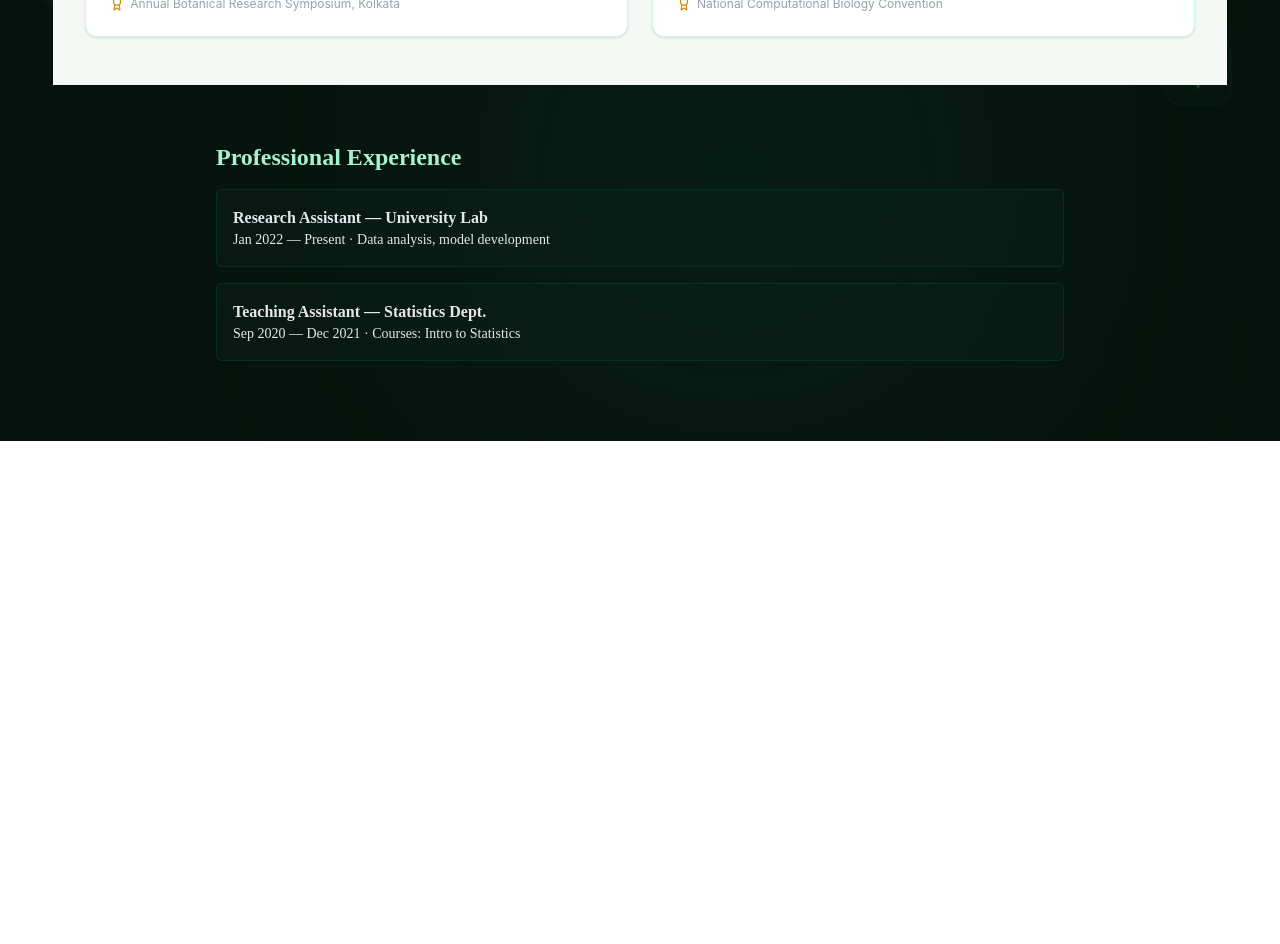
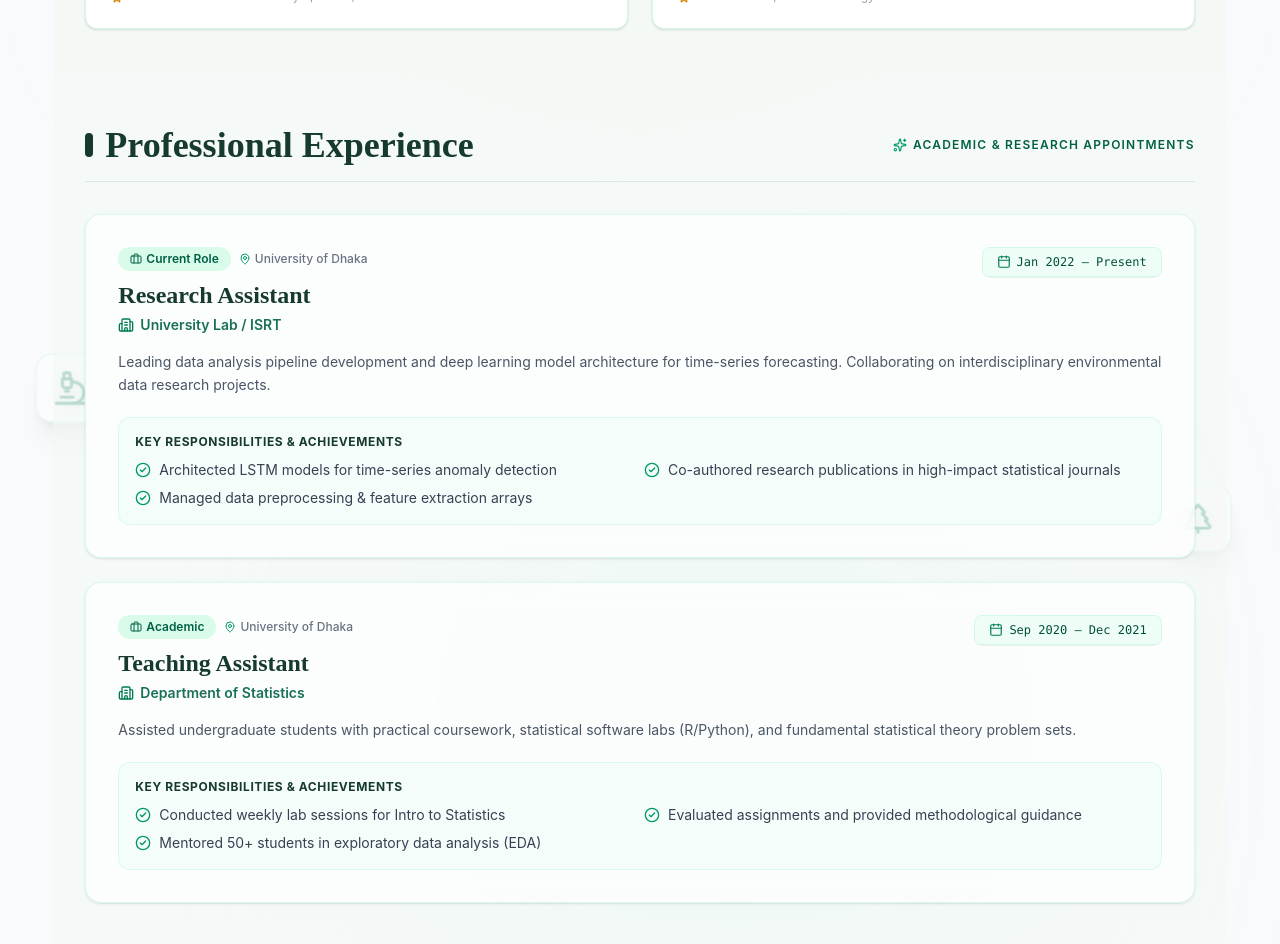
Before and after one commit to FrontFury/ramen-kumar-das-portfolio-client, a React (Vite) app: page /awards-experience in a window 1280 px wide. Shown: the part 1620-2564 px from the top of the page. Before the commit the page ends 2061 px from the top, so only its background shows below. Built offline with nearby package versions, Linux system fonts and the light colour scheme.

Commit message:
Update deep theme to light theme

```diff
--- a/src/Layout/Main.jsx
+++ b/src/Layout/Main.jsx
@@ -8,29 +8,28 @@ import { Leaf, TreePine, Sparkles, Microscope } from "lucide-react";
 // =====================================================
 const floatingNatureIcons = [
   // Left Side Floating Stack
-  { Icon: Leaf, top: "15%", left: "3%", size: 32, color: "#4ADE80", delay: 0 },
-  { Icon: TreePine, top: "45%", left: "2%", size: 36, color: "#22C55E", delay: 1 },
-  { Icon: Microscope, top: "75%", left: "3%", size: 34, color: "#A7F3D0", delay: 2 },
+  { Icon: Leaf, top: "15%", left: "3%", size: 32, color: "#10B981", delay: 0 },
+  { Icon: TreePine, top: "45%", left: "2%", size: 36, color: "#059669", delay: 1 },
+  { Icon: Microscope, top: "75%", left: "3%", size: 34, color: "#047857", delay: 2 },
 
   // Right Side Floating Stack
-  { Icon: Sparkles, top: "18%", right: "3%", size: 30, color: "#FACC15", delay: 1.5 },
-  { Icon: Leaf, top: "50%", right: "2%", size: 34, color: "#34D399", delay: 0.8 },
-  { Icon: TreePine, top: "80%", right: "4%", size: 32, color: "#16A34A", delay: 1.8 },
+  { Icon: Sparkles, top: "18%", right: "3%", size: 30, color: "#D97706", delay: 1.5 },
+  { Icon: Leaf, top: "50%", right: "2%", size: 34, color: "#10B981", delay: 0.8 },
+  { Icon: TreePine, top: "80%", right: "4%", size: 32, color: "#047857", delay: 1.8 },
 ];
 
 const Main = () => {
   return (
-    // Nature Theme: Dark Forest Green Background
-    <div className="relative min-h-screen bg-[#07130E] text-zinc-100 flex flex-col justify-between selection:bg-emerald-700 selection:text-white font-['Playfair_Display',serif] overflow-hidden">
+    <div className="relative min-h-screen bg-[#F8FAFC] text-zinc-800 flex flex-col justify-between selection:bg-emerald-600 selection:text-white font-['Playfair_Display',serif] overflow-hidden">
 
-      {/* 1. Organic Grid / Subtle Texture Overlay */}
-      <div className="absolute inset-0 bg-[linear-gradient(to_right,#163a2d1a_1px,transparent_1px),linear-gradient(to_bottom,#163a2d1a_1px,transparent_1px)] bg-[size:4rem_4rem] [mask-image:radial-gradient(ellipse_60%_50%_at_50%_0%,#000_70%,transparent_100%)] pointer-events-none z-0" />
+      {/* 1. Subtle Light Grid Overlay */}
+      <div className="absolute inset-0 bg-[linear-gradient(to_right,#0596690a_1px,transparent_1px),linear-gradient(to_bottom,#0596690a_1px,transparent_1px)] bg-[size:4rem_4rem] [mask-image:radial-gradient(ellipse_60%_50%_at_50%_0%,#000_70%,transparent_100%)] pointer-events-none z-0" />
 
-      {/* 2. Soft Nature Background Glows (Forest Emerald & Sunlight Gold) */}
+      {/* 2. Soft Whitedish / Mint & Emerald Glows */}
       <div className="absolute inset-0 pointer-events-none z-0">
-        <div className="absolute top-10 left-1/4 w-[500px] h-[500px] bg-[#163A2D]/40 rounded-full blur-[160px]" />
-        <div className="absolute bottom-10 right-1/4 w-[450px] h-[450px] bg-emerald-900/30 rounded-full blur-[160px]" />
-        <div className="absolute top-1/2 left-1/2 -translate-x-1/2 -translate-y-1/2 w-[600px] h-[600px] bg-amber-500/5 rounded-full blur-[180px]" />
+        <div className="absolute top-10 left-1/4 w-[500px] h-[500px] bg-emerald-100/60 rounded-full blur-[140px]" />
+        <div className="absolute bottom-10 right-1/4 w-[450px] h-[450px] bg-teal-100/50 rounded-full blur-[140px]" />
+        <div className="absolute top-1/2 left-1/2 -translate-x-1/2 -translate-y-1/2 w-[600px] h-[600px] bg-amber-100/40 rounded-full blur-[160px]" />
       </div>
 
       {/* 3. Floating Nature & Research Icons */}
@@ -40,11 +39,11 @@ const Main = () => {
           return (
             <motion.div
               key={idx}
-              initial={{ y: 0, opacity: 0.2 }}
+              initial={{ y: 0, opacity: 0.3 }}
               animate={{
                 y: [-12, 12, -12],
                 scale: [1, 1.08, 1],
-                opacity: [0.2, 0.45, 0.2],
+                opacity: [0.3, 0.6, 0.3],
               }}
               transition={{
                 duration: 6 + (idx % 3),
@@ -58,12 +57,12 @@ const Main = () => {
                 left: item.left,
                 right: item.right,
               }}
-              className="hidden lg:flex p-3.5 rounded-2xl bg-[#0C2219]/60 border border-emerald-800/40 backdrop-blur-md shadow-2xl items-center justify-center"
+              className="hidden lg:flex p-3.5 rounded-2xl bg-white/80 border border-emerald-100 shadow-xl items-center justify-center backdrop-blur-md"
             >
               <NatureIcon
                 size={item.size}
                 color={item.color}
-                style={{ filter: `drop-shadow(0 0 10px ${item.color}55)` }}
+                style={{ filter: `drop-shadow(0 2px 8px ${item.color}33)` }}
               />
             </motion.div>
           );
@@ -73,8 +72,8 @@ const Main = () => {
       {/* Navigation Bar */}
       <Navbar />
 
-      {/* Dynamic Route Pages - Width Updated to 11/12 */}
-      <main className="relative z-10 flex-grow w-11/12 mx-auto py-6">
+      {/* Dynamic Route Pages - Fixed Navbar এর জন্য pt-20 sm:pt-24 এবং নিচ থেকে স্পেসের জন্য mb-12 যোগ করা হয়েছে */}
+      <main className="relative z-10 flex-grow w-11/12 mx-auto pt-20 sm:pt-24 pb-12">
         <Outlet />
       </main>
 
--- a/src/pages/Experience/ProfessionalExperience/ProfessionalExperience.jsx
+++ b/src/pages/Experience/ProfessionalExperience/ProfessionalExperience.jsx
@@ -1,24 +1,130 @@
 import React from "react";
+import { Briefcase, Calendar, MapPin, CheckCircle2, ChevronRight, Building2, Sparkles } from "lucide-react";
 
 const ProfessionalExperience = () => {
+  const experiences = [
+    {
+      id: 1,
+      role: "Research Assistant",
+      institution: "University Lab / ISRT",
+      location: "University of Dhaka",
+      period: "Jan 2022 — Present",
+      type: "Current Role",
+      description:
+        "Leading data analysis pipeline development and deep learning model architecture for time-series forecasting. Collaborating on interdisciplinary environmental data research projects.",
+      highlights: [
+        "Architected LSTM models for time-series anomaly detection",
+        "Co-authored research publications in high-impact statistical journals",
+        "Managed data preprocessing & feature extraction arrays"
+      ]
+    },
+    {
+      id: 2,
+      role: "Teaching Assistant",
+      institution: "Department of Statistics",
+      location: "University of Dhaka",
+      period: "Sep 2020 — Dec 2021",
+      type: "Academic",
+      description:
+        "Assisted undergraduate students with practical coursework, statistical software labs (R/Python), and fundamental statistical theory problem sets.",
+      highlights: [
+        "Conducted weekly lab sessions for Intro to Statistics",
+        "Evaluated assignments and provided methodological guidance",
+        "Mentored 50+ students in exploratory data analysis (EDA)"
+      ]
+    }
+  ];
+
   return (
-    <section className="py-8">
-      <div className="max-w-4xl mx-auto bg-[#07130E]/0 p-6 rounded-lg">
-        <h2 className="text-2xl font-bold text-emerald-200 mb-4 font-['Playfair_Display',serif]">
-          Professional Experience
-        </h2>
+    <section className="w-full min-h-screen bg-[#F4F9F5]/60 py-12 px-4 sm:px-6 lg:px-8 font-sans text-gray-800">
+      <div className="max-w-6xl mx-auto">
 
-        <div className="space-y-4 text-gray-200">
-          <article className="p-4 bg-[#0B2A20]/30 rounded-md border border-emerald-800/30">
-            <h3 className="font-semibold">Research Assistant — University Lab</h3>
-            <p className="text-sm">Jan 2022 — Present · Data analysis, model development</p>
-          </article>
+        {/* ==========================================
+            SECTION HEADER (Matching AwardPage Style)
+        ========================================== */}
+        <div className="flex flex-col sm:flex-row justify-between items-start sm:items-center mb-8 border-b border-emerald-900/10 pb-4">
+          <div className="flex items-center gap-3">
+            <span className="w-2 h-6 bg-[#163A2D] rounded-full inline-block" />
+            <h1 className="text-3xl sm:text-4xl font-bold font-['Playfair_Display',serif] text-[#163A2D]">
+              Professional Experience
+            </h1>
+          </div>
+          <span className="text-xs tracking-widest text-emerald-800 uppercase font-semibold mt-2 sm:mt-0 flex items-center gap-1.5">
+            <Sparkles className="w-3.5 h-3.5 text-emerald-600" />
+            Academic & Research Appointments
+          </span>
+        </div>
 
-          <article className="p-4 bg-[#0B2A20]/30 rounded-md border border-emerald-800/30">
-            <h3 className="font-semibold">Teaching Assistant — Statistics Dept.</h3>
-            <p className="text-sm">Sep 2020 — Dec 2021 · Courses: Intro to Statistics</p>
-          </article>
+        {/* ==========================================
+            EXPERIENCE LIST (Glassmorphism Cards)
+        ========================================== */}
+        <div className="space-y-6">
+          {experiences.map((exp) => (
+            <div
+              key={exp.id}
+              className="group relative bg-white/70 backdrop-blur-md rounded-2xl border border-emerald-100/80 shadow-sm hover:shadow-md hover:border-emerald-200 transition-all duration-300 p-6 sm:p-8"
+            >
+              {/* Subtle Ambient Accent Line */}
+              <div className="absolute top-0 left-8 right-8 h-[2px] bg-gradient-to-r from-transparent via-emerald-400/40 to-transparent opacity-0 group-hover:opacity-100 transition-opacity duration-300" />
+
+              <div className="flex flex-col lg:flex-row lg:items-start lg:justify-between gap-4 mb-4">
+
+                {/* Role & Organization Info */}
+                <div>
+                  <div className="flex flex-wrap items-center gap-2 mb-2">
+                    <span className="px-3 py-1 rounded-full bg-emerald-100/80 text-emerald-800 text-xs font-semibold flex items-center gap-1">
+                      <Briefcase className="w-3 h-3" />
+                      {exp.type}
+                    </span>
+                    <span className="text-xs text-gray-500 font-medium flex items-center gap-1">
+                      <MapPin className="w-3 h-3 text-emerald-600" />
+                      {exp.location}
+                    </span>
+                  </div>
+
+                  <h2 className="text-xl sm:text-2xl font-bold font-['Playfair_Display',serif] text-[#163A2D]">
+                    {exp.role}
+                  </h2>
+
+                  <p className="text-sm font-semibold text-emerald-800/90 flex items-center gap-1.5 mt-1">
+                    <Building2 className="w-4 h-4 text-emerald-700" />
+                    {exp.institution}
+                  </p>
+                </div>
+
+                {/* Duration Badge */}
+                <div className="self-start lg:self-auto">
+                  <span className="inline-flex items-center gap-1.5 px-3.5 py-1.5 rounded-lg bg-emerald-50/80 border border-emerald-100 text-xs font-medium text-emerald-900 font-mono shadow-2xs">
+                    <Calendar className="w-3.5 h-3.5 text-emerald-700" />
+                    {exp.period}
+                  </span>
+                </div>
+              </div>
+
+              {/* Description */}
+              <p className="text-sm text-gray-600 leading-relaxed mb-5">
+                {exp.description}
+              </p>
+
+              {/* Key Contributions / Highlights Box (Matching Award Quote Box Style) */}
+              <div className="bg-emerald-50/40 border border-emerald-100/80 p-4 rounded-xl">
+                <h3 className="text-xs font-bold uppercase tracking-wider text-[#163A2D] mb-2.5 flex items-center gap-1">
+                  Key Responsibilities & Achievements
+                </h3>
+                <ul className="grid grid-cols-1 md:grid-cols-2 gap-2 text-xs sm:text-sm text-gray-700">
+                  {exp.highlights.map((item, idx) => (
+                    <li key={idx} className="flex items-start gap-2">
+                      <CheckCircle2 className="w-4 h-4 text-emerald-600 flex-shrink-0 mt-0.5" />
+                      <span>{item}</span>
+                    </li>
+                  ))}
+                </ul>
+              </div>
+
+            </div>
+          ))}
         </div>
+
       </div>
     </section>
   );
--- a/src/pages/Shared/Navbar.jsx
+++ b/src/pages/Shared/Navbar.jsx
@@ -19,7 +19,7 @@ const Navbar = () => {
   ];
 
   return (
-    <nav className="bg-[#163A2D] text-white sticky top-0 z-50 shadow-md font-['Playfair_Display',serif]">
+    <nav className="fixed top-0 left-0 right-0 z-50 bg-[#163A2D] text-white shadow-lg backdrop-blur-md font-['Playfair_Display',serif]">
       <div className="w-full mx-auto px-4 sm:px-6 lg:px-20">
         <div className="flex items-center justify-between h-16 sm:h-20">
 
--- a/src/pages/Tools/Tools.jsx
+++ b/src/pages/Tools/Tools.jsx
@@ -82,45 +82,47 @@ const Tools = () => {
   const filteredTools = toolsList.filter((item) => item.category === activeTab);
 
   return (
-    <div className="w-full bg-[#07130E] text-white rounded-xl lg:rounded-3xl overflow-hidden font-['Playfair_Display',serif]">
+    <div className="w-full bg-[#F8FAFC] text-gray-800 rounded-xl lg:rounded-3xl overflow-hidden font-['Playfair_Display',serif] shadow-sm border border-emerald-100/60">
+
       {/* 1. HERO BANNER */}
       <section
-        className="relative min-h-[360px] md:min-h-[420px] flex flex-col justify-center items-center text-center px-4 py-16 bg-cover bg-center bg-no-repeat rounded-t-xl lg:rounded-t-3xl overflow-hidden shadow-2xl"
+        className="relative min-h-[360px] md:min-h-[420px] flex flex-col justify-center items-center text-center px-4 py-16 bg-cover bg-center bg-no-repeat rounded-xl lg:rounded-3xl overflow-hidden shadow-md"
         style={{
           backgroundImage: `url(${bgBanner})`,
         }}
       >
-        <div className="absolute inset-0 bg-[#0C2219]/85 backdrop-blur-[2px]" />
+        {/* Soft Overlay adapted for light contrast */}
+        <div className="absolute inset-0 bg-[#0C2219]/75 backdrop-blur-[2px]" />
 
         <div className="relative z-10 max-w-4xl mx-auto flex flex-col items-center">
-          <div className="inline-flex items-center gap-2 px-4 py-1.5 rounded-full bg-white/10 border border-white/20 backdrop-blur-md text-xs sm:text-sm tracking-widest text-amber-300 uppercase mb-6 font-sans">
-            <Sparkles className="w-4 h-4 text-amber-400" />
+          <div className="inline-flex items-center gap-2 px-4 py-1.5 rounded-full bg-white/15 border border-white/30 backdrop-blur-md text-xs sm:text-sm tracking-widest text-amber-300 uppercase mb-6 font-sans shadow-sm">
+            <Sparkles className="w-4 h-4 text-amber-300" />
             <span>Technical Ecosystem & Software Stack</span>
           </div>
 
-          <h1 className="text-3xl sm:text-5xl md:text-6xl font-bold text-amber-400 tracking-tight leading-tight mb-4 drop-shadow-md">
+          <h1 className="text-3xl sm:text-5xl md:text-6xl font-bold text-amber-300 tracking-tight leading-tight mb-4 drop-shadow-sm">
             Research Tool / Software / Programming Languages
           </h1>
 
-          <p className="text-sm sm:text-base text-gray-200 max-w-2xl font-sans font-light leading-relaxed">
+          <p className="text-sm sm:text-base text-gray-100 max-w-2xl font-sans font-light leading-relaxed">
             A comprehensive repository of programming languages, deep learning frameworks, cybersecurity tools, research utilities, and spatial/statistical computing software.
           </p>
         </div>
       </section>
 
       {/* 2. CORE TECHNOLOGIES & TABS SECTION */}
-      <section className="py-20 px-4 sm:px-6 lg:px-12 max-w-7xl mx-auto flex flex-col items-center">
+      <section className="py-16 sm:py-20 px-4 sm:px-6 lg:px-12 max-w-7xl mx-auto flex flex-col items-center">
 
         <div className="flex flex-col items-center text-center mb-10">
-          <div className="inline-flex items-center gap-1.5 px-4 py-1 rounded-full bg-amber-500/10 border border-amber-500/30 text-amber-400 text-xs tracking-widest font-sans font-semibold uppercase mb-4">
+          <div className="inline-flex items-center gap-1.5 px-4 py-1 rounded-full bg-emerald-100/80 border border-emerald-200 text-emerald-800 text-xs tracking-widest font-sans font-semibold uppercase mb-4">
             <span>• MY ARSENAL •</span>
           </div>
 
-          <h2 className="text-3xl sm:text-5xl font-bold text-white tracking-tight mb-4">
-            Core <span className="text-amber-400">Technologies</span>
+          <h2 className="text-3xl sm:text-5xl font-bold text-[#163A2D] tracking-tight mb-4">
+            Core <span className="text-amber-600">Technologies</span>
           </h2>
 
-          <p className="text-sm sm:text-base text-gray-400 max-w-xl font-sans">
+          <p className="text-sm sm:text-base text-gray-600 max-w-xl font-sans">
             Technologies and specialized research tools utilized to transform experimental hypotheses into scalable applications.
           </p>
         </div>
@@ -135,8 +137,8 @@ const Tools = () => {
                 onClick={() => setActiveTab(tab.id)}
                 className={`relative px-5 py-2.5 rounded-full text-xs sm:text-sm font-medium transition-all duration-300 cursor-pointer ${
                   isActive
-                    ? "bg-gradient-to-r from-amber-400 to-yellow-500 text-zinc-950 font-bold shadow-lg shadow-amber-500/25 scale-105"
-                    : "bg-[#0C2219]/80 border border-emerald-800/40 text-gray-300 hover:text-white hover:bg-emerald-900/40"
+                    ? "bg-gradient-to-r from-emerald-700 to-[#163A2D] text-white font-bold shadow-md shadow-emerald-900/15 scale-105"
+                    : "bg-white border border-emerald-100 text-gray-600 hover:text-[#163A2D] hover:bg-emerald-50/60 shadow-2xs"
                 }`}
               >
                 {tab.label}
@@ -162,22 +164,22 @@ const Tools = () => {
                   exit={{ opacity: 0, y: -20, scale: 0.8 }}
                   transition={{
                     duration: 0.35,
-                    delay: idx * 0.04, // Stagger effect (একটার পর একটা স্মুথলি আসবে)
+                    delay: idx * 0.04,
                     ease: "easeOut"
                   }}
                   className="group flex flex-col items-center justify-center text-center cursor-pointer"
                 >
-                  {/* Circle Glow Container */}
-                  <div className="relative w-20 h-20 sm:w-24 sm:h-24 rounded-full bg-[#0C2219] border border-emerald-800/60 flex items-center justify-center mb-3 shadow-xl group-hover:border-amber-400 group-hover:shadow-amber-500/20 group-hover:shadow-2xl transition-all duration-300">
-                    <div className="absolute inset-0 rounded-full bg-amber-400/0 group-hover:bg-amber-400/10 transition-all duration-300" />
+                  {/* Circle Glow Container (Light Glass Card Style) */}
+                  <div className="relative w-20 h-20 sm:w-24 sm:h-24 rounded-full bg-white border border-emerald-100 flex items-center justify-center mb-3 shadow-sm group-hover:border-amber-400/80 group-hover:shadow-md group-hover:shadow-amber-500/10 transition-all duration-300">
+                    <div className="absolute inset-0 rounded-full bg-amber-400/0 group-hover:bg-amber-500/5 transition-all duration-300" />
 
-                    <IconComp className="w-8 h-8 sm:w-10 sm:h-10 text-emerald-300 group-hover:text-amber-400 group-hover:scale-110 transition-all duration-300" />
+                    <IconComp className="w-8 h-8 sm:w-10 sm:h-10 text-[#163A2D] group-hover:text-amber-600 group-hover:scale-110 transition-all duration-300" />
                   </div>
 
-                  <h3 className="text-sm font-bold text-gray-100 group-hover:text-amber-300 font-sans transition-colors">
+                  <h3 className="text-sm font-bold text-gray-800 group-hover:text-amber-700 font-sans transition-colors">
                     {tool.name}
                   </h3>
-                  <span className="text-[11px] text-gray-400 font-sans font-light mt-0.5">
+                  <span className="text-[11px] text-gray-500 font-sans font-light mt-0.5">
                     {tool.desc}
                   </span>
                 </motion.div>
@@ -186,8 +188,9 @@ const Tools = () => {
           </AnimatePresence>
         </motion.div>
 
-        <div className="w-full border-t border-emerald-900/40 pt-8 text-center">
-          <p className="text-xs sm:text-sm tracking-widest text-emerald-400/70 uppercase font-sans font-semibold">
+        {/* Bottom Border */}
+        <div className="w-full border-t border-emerald-900/10 pt-8 text-center">
+          <p className="text-xs sm:text-sm tracking-widest text-emerald-800/80 uppercase font-sans font-semibold">
             ALWAYS LEARNING • ALWAYS BUILDING • ALWAYS IMPROVING
           </p>
         </div>
```
